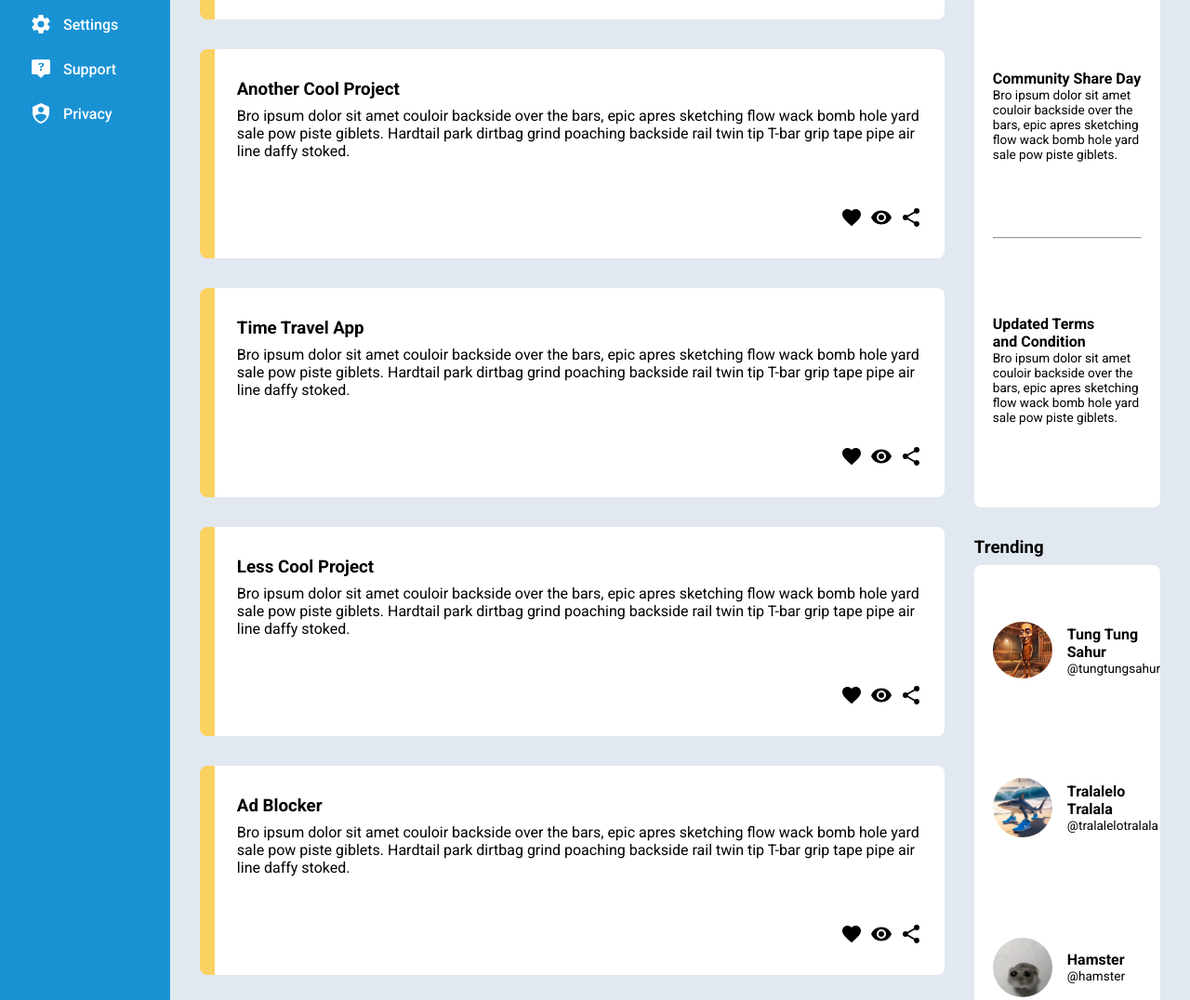
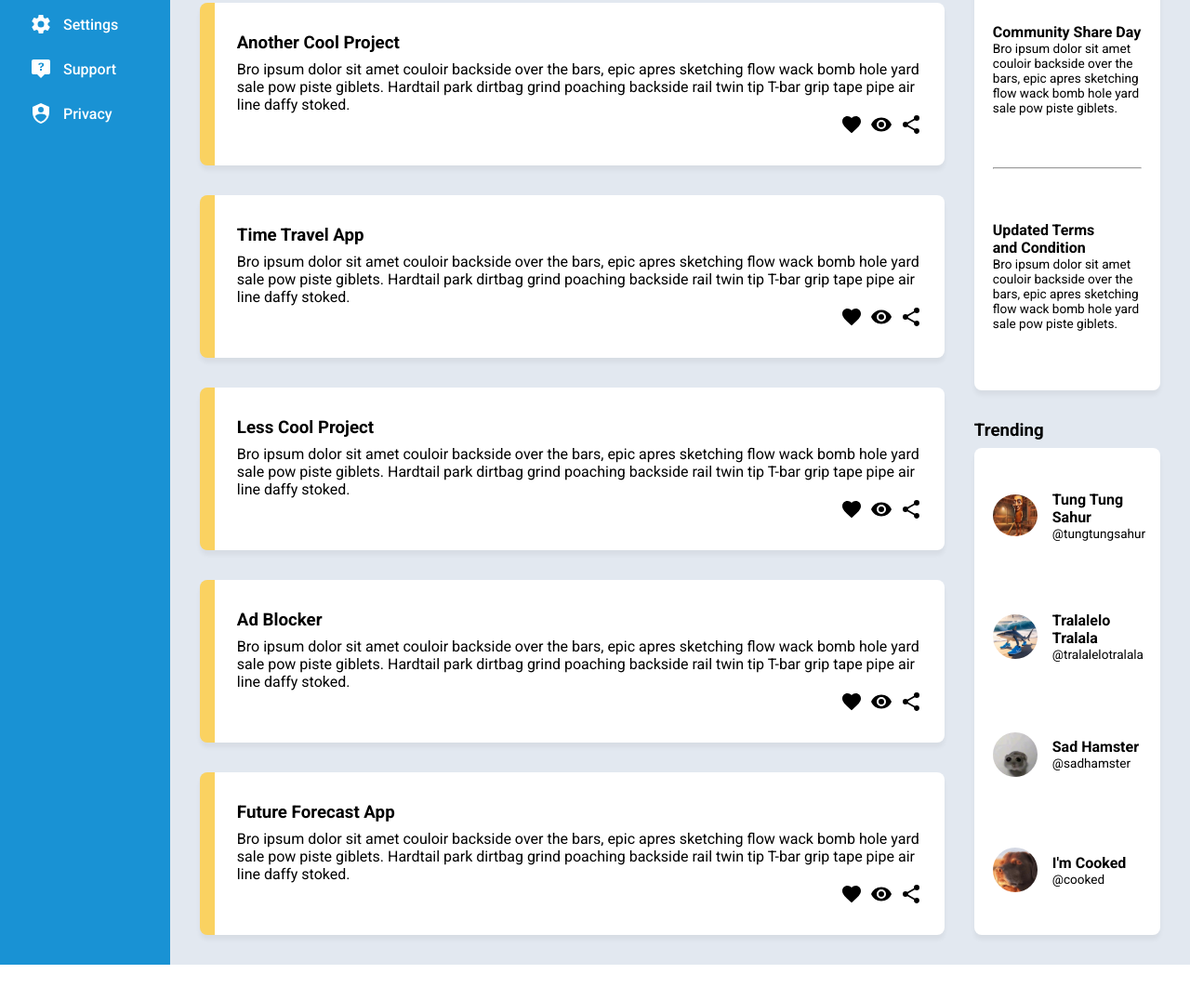
Before and after one commit to rhinzz/admin-dashboard, a plain HTML site: page index.html in a window 1280 px wide. Shown: the part 426-1502 px from the top of the page at 93% size. After the commit the page ends 1464 px from the top, so only its background shows below. Drawn offline with Linux system fonts and the light colour scheme.

Commit message:
Minor fix to grid

```diff
--- a/index.html
+++ b/index.html
@@ -397,8 +397,8 @@
                     <div class="trending-item">
                         <img src="./assets/hamster.webp" alt="sample-user">
                         <div class="account">
-                            <h4>Hamster</h4>
-                            <p>@hamster</p>
+                            <h4>Sad Hamster</h4>
+                            <p>@sadhamster</p>
                         </div>
                     </div>
                     <div class="trending-item">
--- a/style.css
+++ b/style.css
@@ -175,6 +175,7 @@ header input {
 
 header input:focus{
     border: 1px solid #1992D4;
+    transition: 0.2s ease-in-out
 }
 
 header .profile {
@@ -233,6 +234,7 @@ article .card {
     background: #FFF;
     border-left: 1rem solid #FAD261;
     border-radius: 0.5rem;
+    box-shadow: 0px 5px 5px 0px rgba(0, 0, 0, 0.05);
     padding: 2rem 1.5rem;
 }
 
@@ -246,6 +248,8 @@ article h3 {
 
 article .project {
     grid-area: 1 / 1 / 3 / 2;
+    display: grid;
+    grid-template-rows: auto 1fr;
 }
 
 article .project .card-container {
@@ -255,7 +259,6 @@ article .project .card-container {
 }
 
 article .project .card-container>.card {
-    height: 225px;
     display: grid;
 }
 
@@ -282,6 +285,7 @@ article .trending p{
 article .announcement-container, article .trending-container{
     background: #FFF;
     border-radius: 0.5rem;
+    box-shadow: 0px 5px 5px 0px rgba(0, 0, 0, 0.05);
     display: grid;
     gap: 0.5rem;
     padding: 1rem 1.25rem;
@@ -303,6 +307,6 @@ article .trending-item{
 
 article .trending-item img{
     border-radius: 50%;
-    width: 4rem;
+    width: 3rem;
     height: auto;
 }
```
